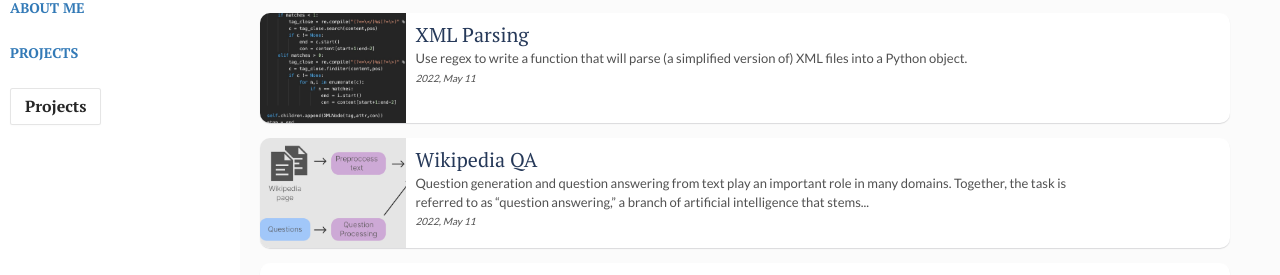
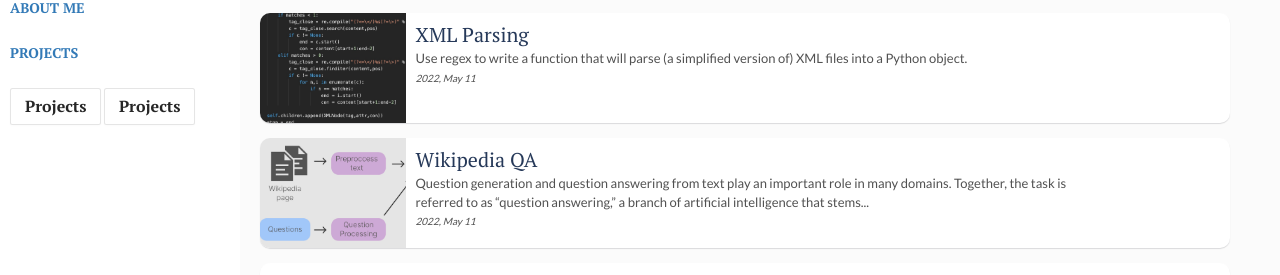
Before and after one commit to Cconnerney/cconnerney.github.io, a Jekyll site: the page built from index.html, in a window 1280 px wide. Shown: the part 257-532 px from the top of the page. Built offline with Jekyll 4.4.1, drawn with Linux system fonts in a browser that asks for light colours; nearby versions of some CDN libraries; library files that are not in the unit come from our copies; the list of posts is cut into pages by our own code.

Commit message:
Update main.html

```diff
--- a/_layouts/main.html
+++ b/_layouts/main.html
@@ -17,7 +17,8 @@ layout: default
     <div class="mypages">
     <a href="/">Projects</a>
     </div>
-    <button onclick=<button class="button-6" role="button" onclick="window.location.href='/'">Projects</button>
+    <button onclick=<button class="button-6" role="button" onclick="location.href='/'">Projects</button>
+    <button onclick=<button class="button-6" role="button" onclick="location.href='https://cconnerney.github.io'">Projects</button>
   </header> <!-- End Header -->
   <footer>
     <section class="contact">
```
